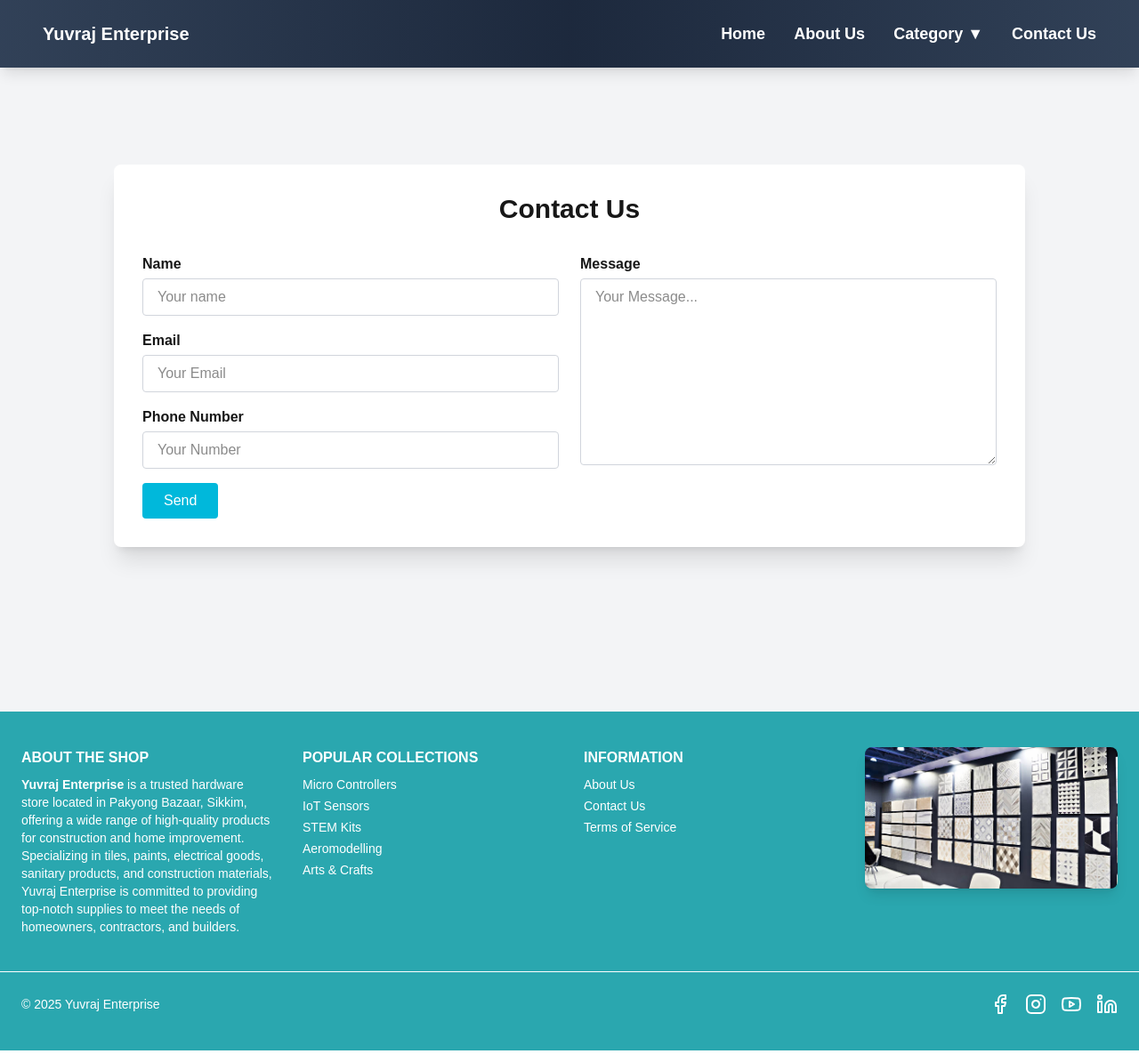
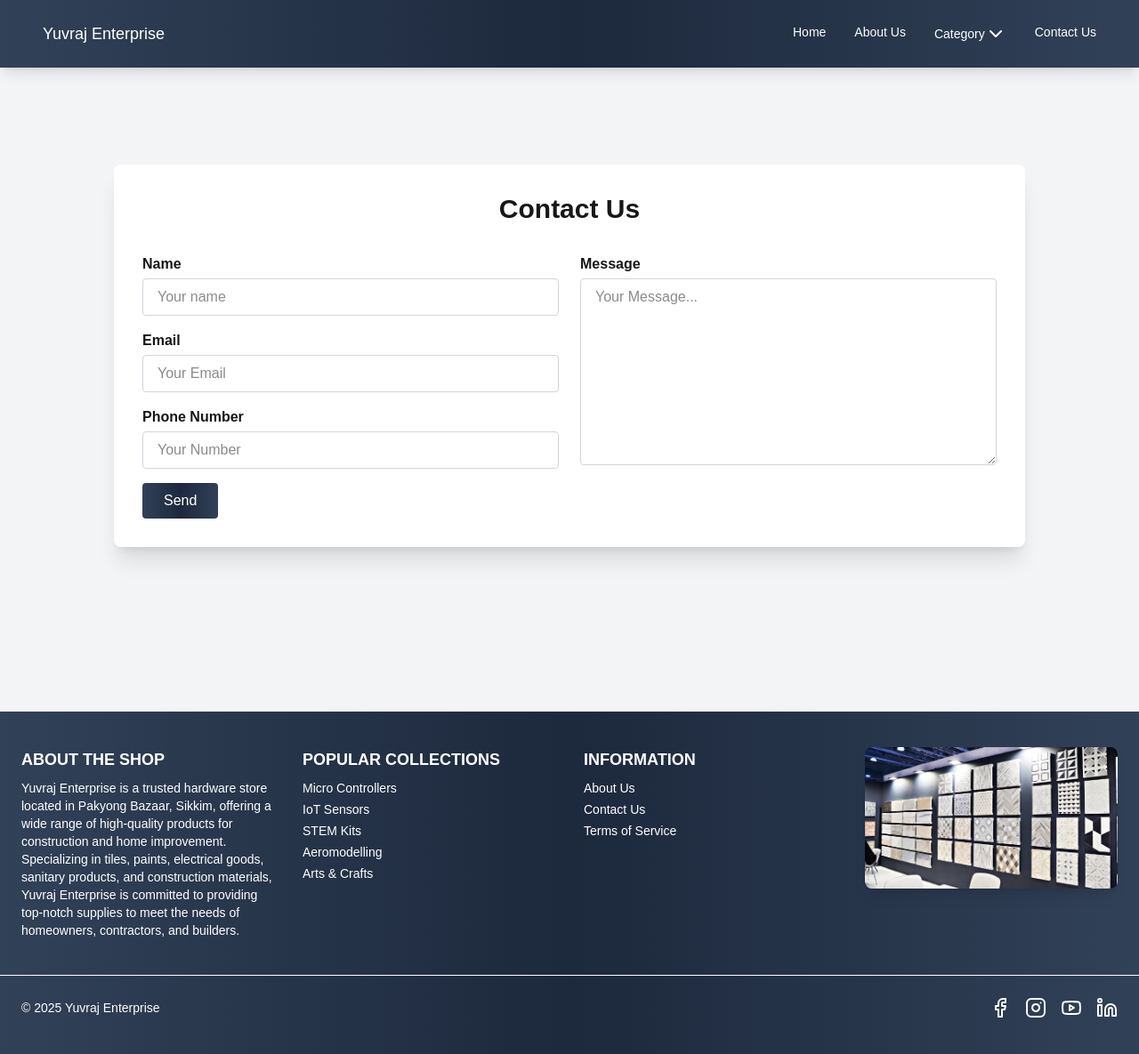
Before and after one commit to A5shi5h/yuvrajenterprise, a Next.js app: page /contact in a window 1280 px wide. Shown: the whole page at 89% size. Built offline with nearby package versions, Linux system fonts and the light colour scheme.

Commit message:
changes in navbar and footer

```diff
--- a/app/contact/page.tsx
+++ b/app/contact/page.tsx
@@ -71,7 +71,7 @@ const ContactUs = () => {
             <motion.button
               type="submit"
               whileHover={{ scale: 1.05 }}
-              className="bg-cyan-500 text-white px-6 py-2 rounded hover:bg-cyan-600 transition"
+              className="bg-gradient-to-r from-slate-700 via-slate-800 to-slate-700 text-white px-6 py-2 rounded transition"
             >
               Send
             </motion.button>
--- a/components/Footer.tsx
+++ b/components/Footer.tsx
@@ -5,7 +5,7 @@ import Image from "next/image";
 
 const Footer = () => {
   return (
-    <footer className="bg-[#2AA7AF] text-white py-10">
+    <footer className="bg-gradient-to-r from-slate-700 via-slate-800 to-slate-700 text-white py-10">
       <motion.div
         initial={{ opacity: 0, y: 20 }}
         animate={{ opacity: 1, y: 0 }}
@@ -17,8 +17,8 @@ const Footer = () => {
           whileHover={{ scale: 1.02 }}
           transition={{ duration: 0.3 }}
         >
-          <h3 className="font-semibold">ABOUT THE SHOP</h3>
-          <p className="text-sm mt-2">
+          <h3 className="font-semibold text-lg">ABOUT THE SHOP</h3>
+          <p className="text-sm mt-2 font-light">
             <strong>Yuvraj Enterprise </strong> is a trusted hardware store located in Pakyong Bazaar, Sikkim, offering a wide range of high-quality products for construction and home improvement. Specializing in tiles, paints, electrical goods, sanitary products, and construction materials, Yuvraj Enterprise is committed to providing top-notch supplies to meet the needs of homeowners, contractors, and builders.
           </p>
         </motion.div>
@@ -28,7 +28,7 @@ const Footer = () => {
           whileHover={{ scale: 1.02 }}
           transition={{ duration: 0.3 }}
         >
-          <h3 className="font-semibold">POPULAR COLLECTIONS</h3>
+          <h3 className="font-semibold text-lg">POPULAR COLLECTIONS</h3>
           <ul className="text-sm mt-2 space-y-1">
             {["Micro Controllers", "IoT Sensors", "STEM Kits", "Aeromodelling", "Arts & Crafts"].map((item, index) => (
               <motion.li
@@ -47,7 +47,7 @@ const Footer = () => {
           whileHover={{ scale: 1.02 }}
           transition={{ duration: 0.3 }}
         >
-          <h3 className="font-semibold">INFORMATION</h3>
+          <h3 className="font-semibold text-lg">INFORMATION</h3>
           <ul className="text-sm mt-2 space-y-1">
             {["About Us", "Contact Us", "Terms of Service"].map((item, index) => (
               <motion.li
--- a/components/Navbar.tsx
+++ b/components/Navbar.tsx
@@ -1,6 +1,7 @@
 "use client";
 import { useState } from "react";
 import Link from "next/link";
+import { ChevronDown } from 'lucide-react'
 
 const Navbar = () => {
   const [isDropdownOpen, setIsDropdownOpen] = useState(false);
@@ -10,15 +11,15 @@ const Navbar = () => {
       <div className="max-w-7xl mx-auto px-4 lg:px-10 py-4 flex justify-between items-center text-lg font-semibold">
         {/* Logo */}
         <Link href="/">
-          <h1 className="text-white text-xl font-bold">Yuvraj Enterprise</h1>
+          <h1 className="text-white font-light">Yuvraj Enterprise</h1>
         </Link>
 
         {/* Desktop Menu */}
-        <div className="hidden md:flex space-x-8">
-          <Link href="/" className="text-white hover:text-slate-400">
+        <div className="hidden md:flex space-x-8 font-thin text-sm">
+          <Link href="/" className="text-white hover:text-slate-500">
             Home
           </Link>
-          <Link href="/about" className="text-white hover:text-slate-400">
+          <Link href="/about" className="text-white hover:text-slate-500">
             About Us
           </Link>
 
@@ -26,43 +27,38 @@ const Navbar = () => {
           <div className="relative">
             <button
               onClick={() => setIsDropdownOpen(!isDropdownOpen)}
-              className="text-white hover:text-slate-400 flex items-center"
+              className="text-white hover:text-slate-500 flex items-center"
             >
-              Category ▼
+              Category <ChevronDown />
             </button>
-
-            <div
-              className={`absolute left-0 mt-2 bg-white shadow-md rounded-md overflow-hidden min-w-[180px] transform transition-all duration-300 ease-in-out ${
-                isDropdownOpen
-                  ? "opacity-100 scale-100 translate-y-0"
-                  : "opacity-0 scale-95 -translate-y-2 pointer-events-none"
-              }`}
-            >
+            {isDropdownOpen && (
+              <div className="absolute left-0 mt-2 bg-white shadow-md rounded-md overflow-hidden">
                 <Link
               href="/category/tiles"
-                className="block px-8 py-2 text-gray-800 hover:text-slate-500"
+              className="block px-8 py-2 hover:bg-gray-600"
             >
                 Tiles
               </Link>
               <Link
                 href="/category/electrical-items"
-                className="block px-8 py-2 text-gray-800 hover:text-slate-500"
+                className="block px-8 py-2 hover:bg-gray-600"
               >
                 Electrical Items
               </Link>
               <Link
                 href="/category/interior-paint"
-                className="block px-8 py-2 text-gray-800 hover:text-slate-500"
+                className="block px-8 py-2 hover:bg-gray-600"
               >
                 Interior Paints
               </Link>
               <Link
                 href="/category/construction-goods"
-                className="block px-8 py-2 text-gray-800 hover:text-slate-500"
+                className="block px-8 py-2 hover:bg-gray-600"
               >
                 Construction Goods
               </Link>
                 </div>
+              )}
             </div>
 
             <Link href="/contact" className="text-white hover:text-slate-500">
@@ -72,11 +68,58 @@ const Navbar = () => {
 
         {/* Mobile Menu Button */}
         <div className="md:hidden text-white">
-          <button onClick={() => setIsDropdownOpen(!isDropdownOpen)}>☰</button>
+          <button onClick={() => setIsDropdownOpen(!isDropdownOpen)}>
+            ☰
+          </button>
         </div>
       </div>
 
-      {/* Optional: Animate dropdown for mobile too if needed */}
+      {/* Mobile Dropdown Menu */}
+      {isDropdownOpen && (
+        <div className="md:hidden bg-gray-800 text-white">
+          <Link href="/" className="block px-6 py-2 hover:bg-gray-700">
+            Home
+          </Link>
+          <Link href="/about" className="block px-6 py-2 hover:bg-gray-700">
+            About Us
+          </Link>
+
+          {/* Mobile Category Dropdown */}
+          <button className="block w-full text-left px-6 py-2 hover:bg-gray-700">
+            Category
+          </button>
+          <div className="bg-gray-700">
+            <Link
+              href="/category/tiles"
+              className="block px-8 py-2 hover:bg-gray-600"
+            >
+              Tiles
+            </Link>
+            <Link
+              href="/category/electrical-items"
+              className="block px-8 py-2 hover:bg-gray-600"
+            >
+              Electrical Items
+            </Link>
+            <Link
+              href="/category/interior-paint"
+              className="block px-8 py-2 hover:bg-gray-600"
+            >
+              Interior Paints
+            </Link>
+            <Link
+              href="/category/construction-goods"
+              className="block px-8 py-2 hover:bg-gray-600"
+            >
+              Construction Goods
+            </Link>
+          </div>
+
+          <Link href="/contact" className="block px-6 py-2 hover:bg-gray-700">
+            Contact Us
+          </Link>
+        </div>
+      )}
     </nav>
   );
 };
```
Lines whose indentation alone changed are shown as unchanged.
